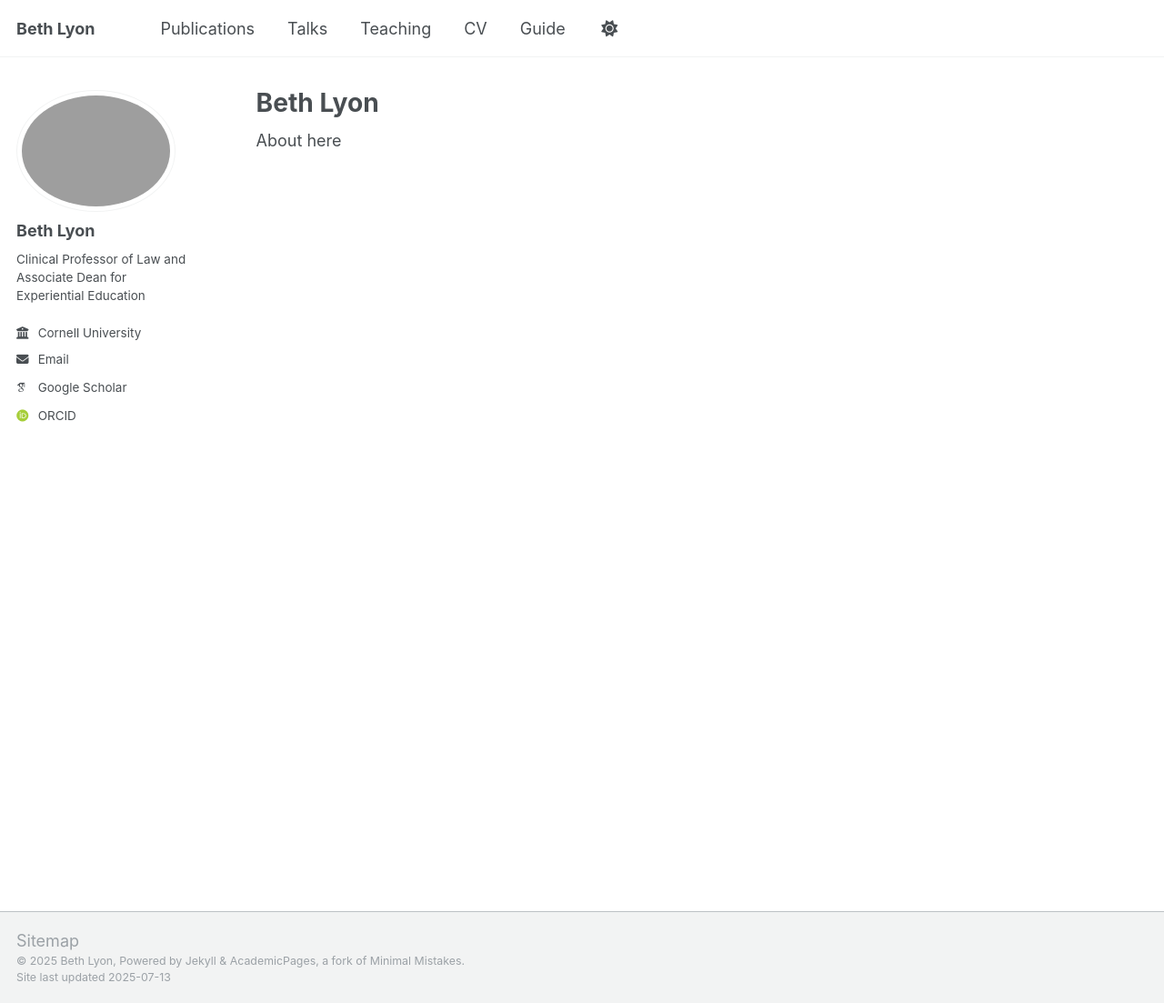
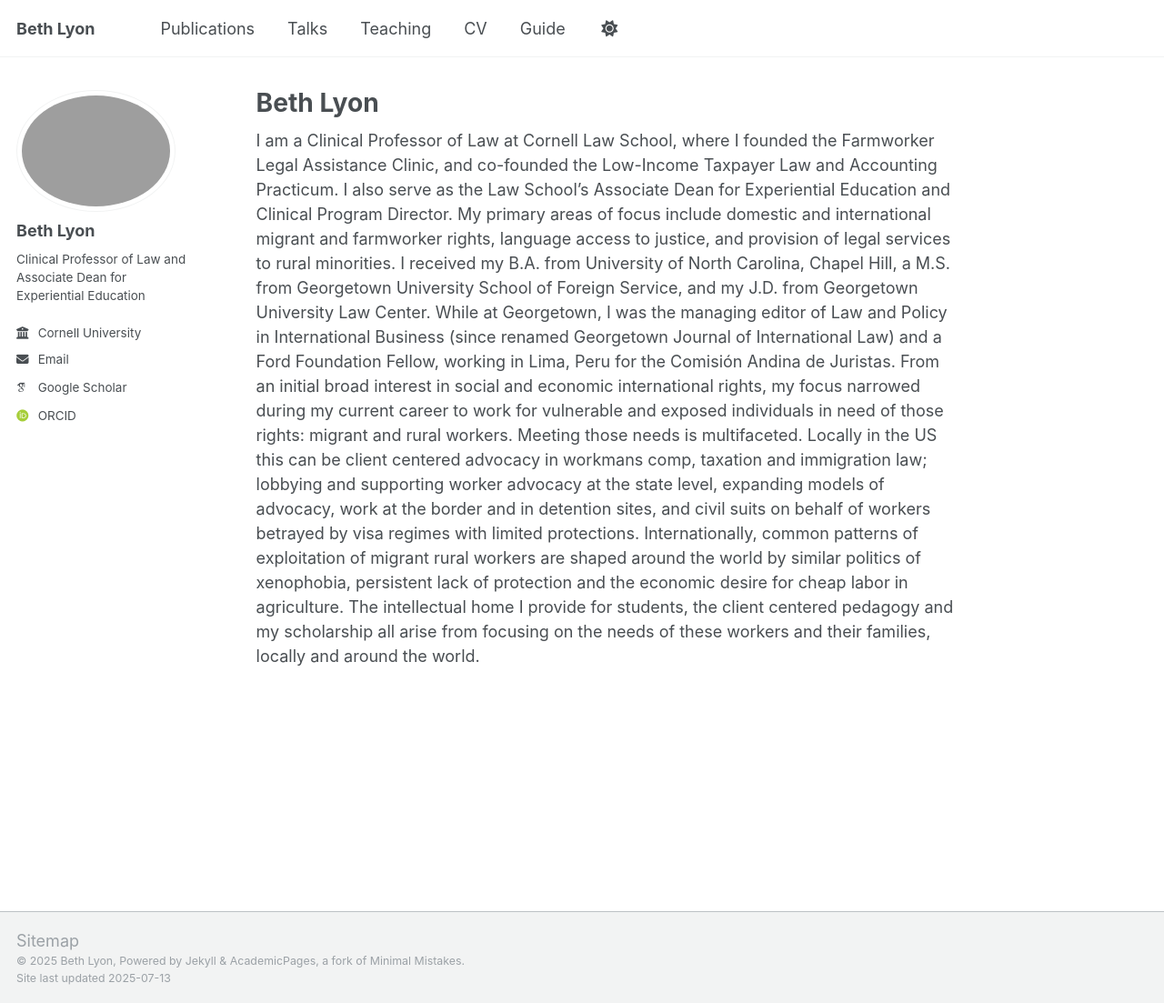
Before and after one commit to harplyon/bethlyon.github.io, a Jekyll site: the page built from _pages/about.md, in a window 1280 px wide and 1103 px high. Shown: the whole window at 91% size. Built offline with Jekyll 4.4.1, drawn with Linux system fonts in a browser that asks for light colours; some web fonts are replaced; a script that is not in the unit is left out.

Commit message:
basic bio

```diff
--- a/_pages/about.md
+++ b/_pages/about.md
@@ -7,4 +7,6 @@ redirect_from:
   - /about.html
 ---
 
-About here
+I am a Clinical Professor of Law at Cornell Law School, where I founded the Farmworker Legal Assistance Clinic, and co-founded the Low-Income Taxpayer Law and Accounting Practicum. I also serve as the Law School’s Associate Dean for Experiential Education and Clinical Program Director. My primary areas of focus include domestic and international migrant and farmworker rights, language access to justice, and provision of legal services to rural minorities.
+I received my B.A. from University of North Carolina, Chapel Hill, a M.S. from Georgetown University School of Foreign Service, and my J.D. from Georgetown University Law Center. While at Georgetown, I was the managing editor of Law and Policy in International Business (since renamed Georgetown Journal of International Law) and a Ford Foundation Fellow, working in Lima, Peru for the Comisión Andina de Juristas.
+From an initial broad interest in social and economic international rights, my focus narrowed during my current career to work for  vulnerable and exposed individuals in need of those rights: migrant and rural workers. Meeting those needs is multifaceted. Locally in the US this can be client centered advocacy in workmans comp, taxation and immigration law; lobbying and supporting worker advocacy at the state level, expanding  models of advocacy, work at the border and in detention sites, and civil suits on behalf of workers betrayed by visa regimes with limited protections. Internationally, common patterns of exploitation of migrant rural workers are shaped around the world by similar politics of xenophobia, persistent lack of protection and the economic desire for cheap labor in agriculture. The intellectual home I provide for students, the client centered pedagogy and my scholarship all arise from focusing on the needs of these workers and their families, locally and around the world.
```
